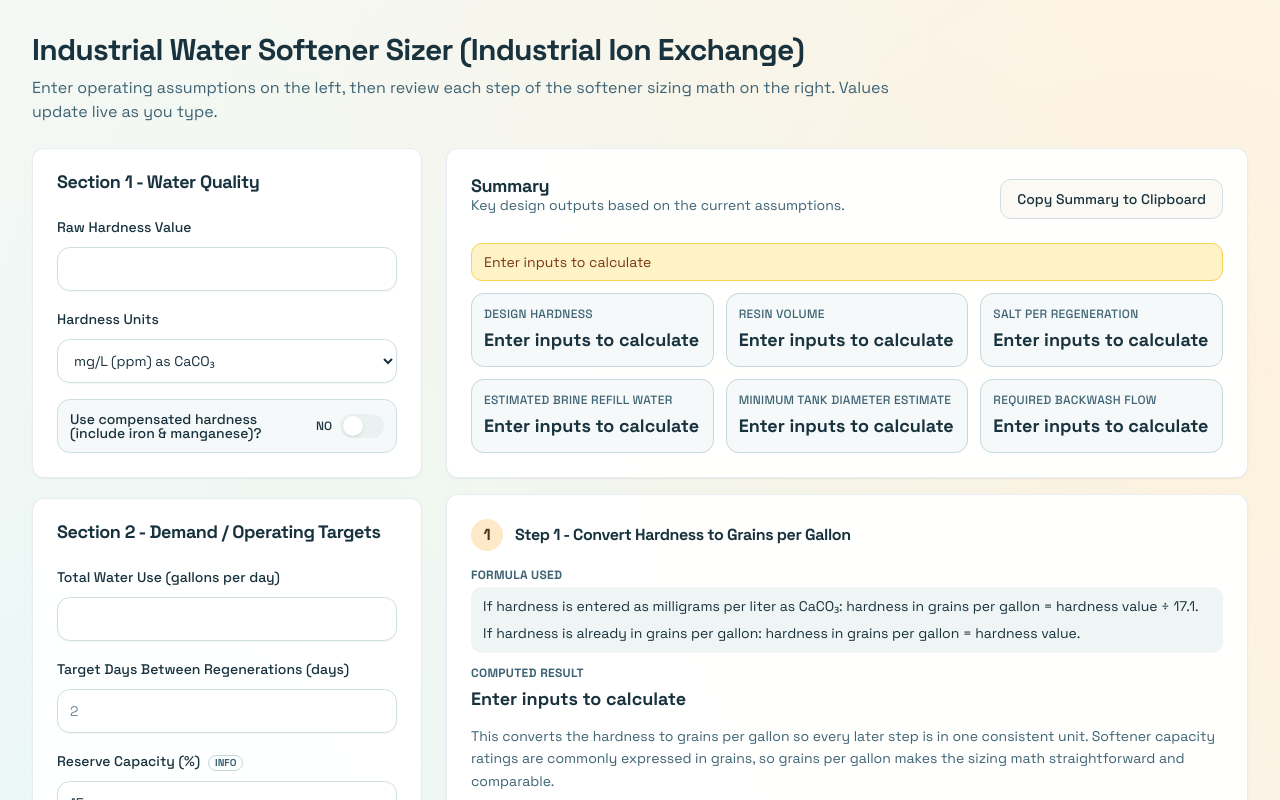
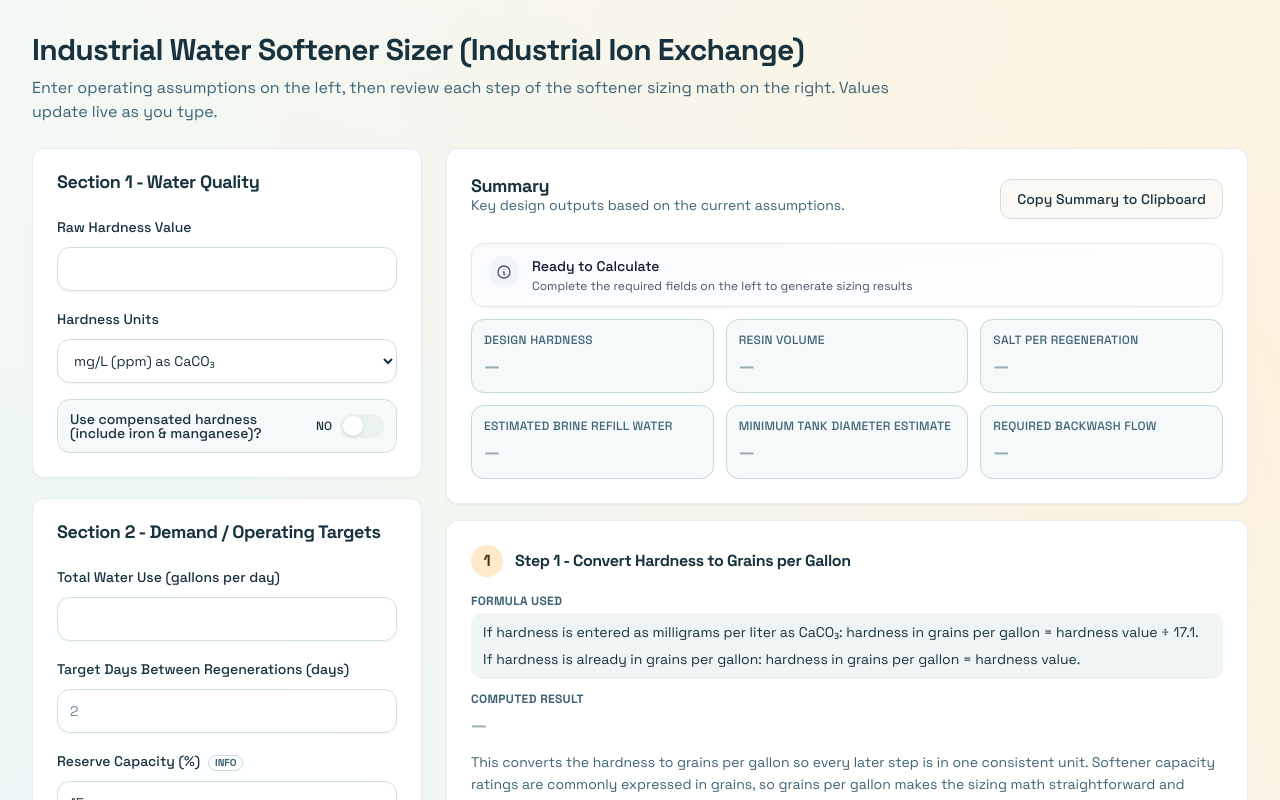
Before and after one commit to benbruce1021/softenerSizer, a React (Vite) app: page / in a window 1280 px wide. Shown: the top 800 px of the page. Built offline with nearby package versions, Linux system fonts and the light colour scheme.

Commit message:
Updated App.tsx

```diff
--- a/src/App.tsx
+++ b/src/App.tsx
@@ -87,7 +87,7 @@ function StepCard({ number, title, formula, result, explanation, blockedMessage
               {blockedMessage}
             </p>
           ) : (
-            <p className="mt-1 text-lg font-semibold text-foreground">{result}</p>
+            <p className={`mt-1 text-lg font-semibold ${result === '—' ? 'text-muted-foreground/50' : 'text-foreground'}`}>{result}</p>
           )}
         </div>
         <p className="leading-relaxed text-muted-foreground">{explanation}</p>
@@ -117,7 +117,7 @@ function formatNumber(value: number, decimals = 2): string {
 
 function formatResult(value: number | null, unit: string, decimals = 2): string {
   if (value === null) {
-    return "Enter inputs to calculate";
+    return "—";
   }
 
   return `${formatNumber(value, decimals)} ${unit}`;
@@ -603,9 +603,19 @@ export default function App() {
             </CardHeader>
             <CardContent className="space-y-3">
               {calculated.requiredInputMissing && (
-                <p className="rounded-md border border-amber-300 bg-amber-100 px-3 py-2 text-sm text-amber-900">
-                  Enter inputs to calculate
-                </p>
+                <div className="rounded-lg border border-slate-200 bg-gradient-to-br from-slate-50 to-white px-4 py-3 shadow-sm">
+                  <div className="flex items-start gap-3">
+                    <div className="flex h-8 w-8 shrink-0 items-center justify-center rounded-full bg-slate-100">
+                      <svg className="h-4 w-4 text-slate-600" fill="none" viewBox="0 0 24 24" stroke="currentColor">
+                        <path strokeLinecap="round" strokeLinejoin="round" strokeWidth={2} d="M13 16h-1v-4h-1m1-4h.01M21 12a9 9 0 11-18 0 9 9 0 0118 0z" />
+                      </svg>
+                    </div>
+                    <div>
+                      <p className="text-sm font-medium text-slate-900">Ready to Calculate</p>
+                      <p className="mt-0.5 text-xs text-slate-600">Complete the required fields on the left to generate sizing results</p>
+                    </div>
+                  </div>
+                </div>
               )}
               {calculated.reserveTooHigh && (
                 <p className="rounded-md border border-destructive/30 bg-destructive/10 px-3 py-2 text-sm text-destructive">
@@ -621,29 +631,37 @@ export default function App() {
               <div className="grid gap-3 sm:grid-cols-2 lg:grid-cols-3">
                 <div className="rounded-lg border bg-muted/40 p-3">
                   <p className="text-xs font-medium uppercase tracking-wide text-muted-foreground">Design hardness</p>
-                  <p className="mt-1 text-lg font-semibold">
+                  <p className={`mt-1 text-lg font-semibold ${calculated.step2DesignHardnessGpg === null ? 'text-muted-foreground/50' : ''}`}>
                     {formatResult(calculated.step2DesignHardnessGpg, "grains per gallon", 2)}
                   </p>
                 </div>
                 <div className="rounded-lg border bg-muted/40 p-3">
                   <p className="text-xs font-medium uppercase tracking-wide text-muted-foreground">Resin volume</p>
-                  <p className="mt-1 text-lg font-semibold">{formatResult(calculated.step7ResinFt3, "ft³", 2)}</p>
+                  <p className={`mt-1 text-lg font-semibold ${calculated.step7ResinFt3 === null ? 'text-muted-foreground/50' : ''}`}>
+                    {formatResult(calculated.step7ResinFt3, "ft³", 2)}
+                  </p>
                 </div>
                 <div className="rounded-lg border bg-muted/40 p-3">
                   <p className="text-xs font-medium uppercase tracking-wide text-muted-foreground">Salt per regeneration</p>
-                  <p className="mt-1 text-lg font-semibold">{formatResult(calculated.step8SaltLbsPerRegen, "pounds", 2)}</p>
+                  <p className={`mt-1 text-lg font-semibold ${calculated.step8SaltLbsPerRegen === null ? 'text-muted-foreground/50' : ''}`}>
+                    {formatResult(calculated.step8SaltLbsPerRegen, "pounds", 2)}
+                  </p>
                 </div>
                 <div className="rounded-lg border bg-muted/40 p-3">
                   <p className="text-xs font-medium uppercase tracking-wide text-muted-foreground">Estimated brine refill water</p>
-                  <p className="mt-1 text-lg font-semibold">{formatResult(calculated.step9BrineWaterGallons, "gallons", 2)}</p>
+                  <p className={`mt-1 text-lg font-semibold ${calculated.step9BrineWaterGallons === null ? 'text-muted-foreground/50' : ''}`}>
+                    {formatResult(calculated.step9BrineWaterGallons, "gallons", 2)}
+                  </p>
                 </div>
                 <div className="rounded-lg border bg-muted/40 p-3">
                   <p className="text-xs font-medium uppercase tracking-wide text-muted-foreground">Minimum tank diameter estimate</p>
-                  <p className="mt-1 text-lg font-semibold">{formatResult(calculated.step11DiameterIn, "in", 2)}</p>
+                  <p className={`mt-1 text-lg font-semibold ${calculated.step11DiameterIn === null ? 'text-muted-foreground/50' : ''}`}>
+                    {formatResult(calculated.step11DiameterIn, "in", 2)}
+                  </p>
                 </div>
                 <div className="rounded-lg border bg-muted/40 p-3">
                   <p className="text-xs font-medium uppercase tracking-wide text-muted-foreground">Required backwash flow</p>
-                  <p className="mt-1 text-lg font-semibold">
+                  <p className={`mt-1 text-lg font-semibold ${calculated.step12BackwashFlowGpm === null ? 'text-muted-foreground/50' : ''}`}>
                     {formatResult(calculated.step12BackwashFlowGpm, "gallons per minute", 2)}
                   </p>
                 </div>
@@ -763,7 +781,7 @@ export default function App() {
             formula="Tank diameter in feet = 2 × square root of (bed area ÷ pi). Tank diameter in inches = tank diameter in feet × 12."
             result={
               calculated.step11DiameterFt === null || calculated.step11DiameterIn === null
-                ? "Enter inputs to calculate"
+                ? "—"
                 : `${formatNumber(calculated.step11DiameterFt, 2)} feet (${formatNumber(calculated.step11DiameterIn, 2)} inches)`
             }
             blockedMessage={calculated.step11Message}
```
